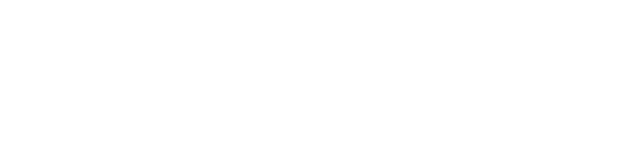
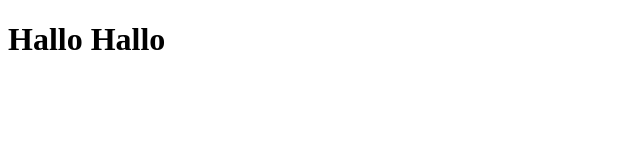
Before and after one commit to julianzillner/DynDNS-Updater, a plain HTML site: page static/index.html in a window 1280 px wide. Shown: the whole page, without its empty margins (0-640 px from the left). Drawn offline with Linux system fonts and the light colour scheme.

Commit message:
next test

```diff
--- a/static/index.html
+++ b/static/index.html
@@ -6,6 +6,6 @@
     <title>Document</title>
 </head>
 <body>
-
+    <h1>Hallo Hallo</h1>
 </body>
 </html>
```
